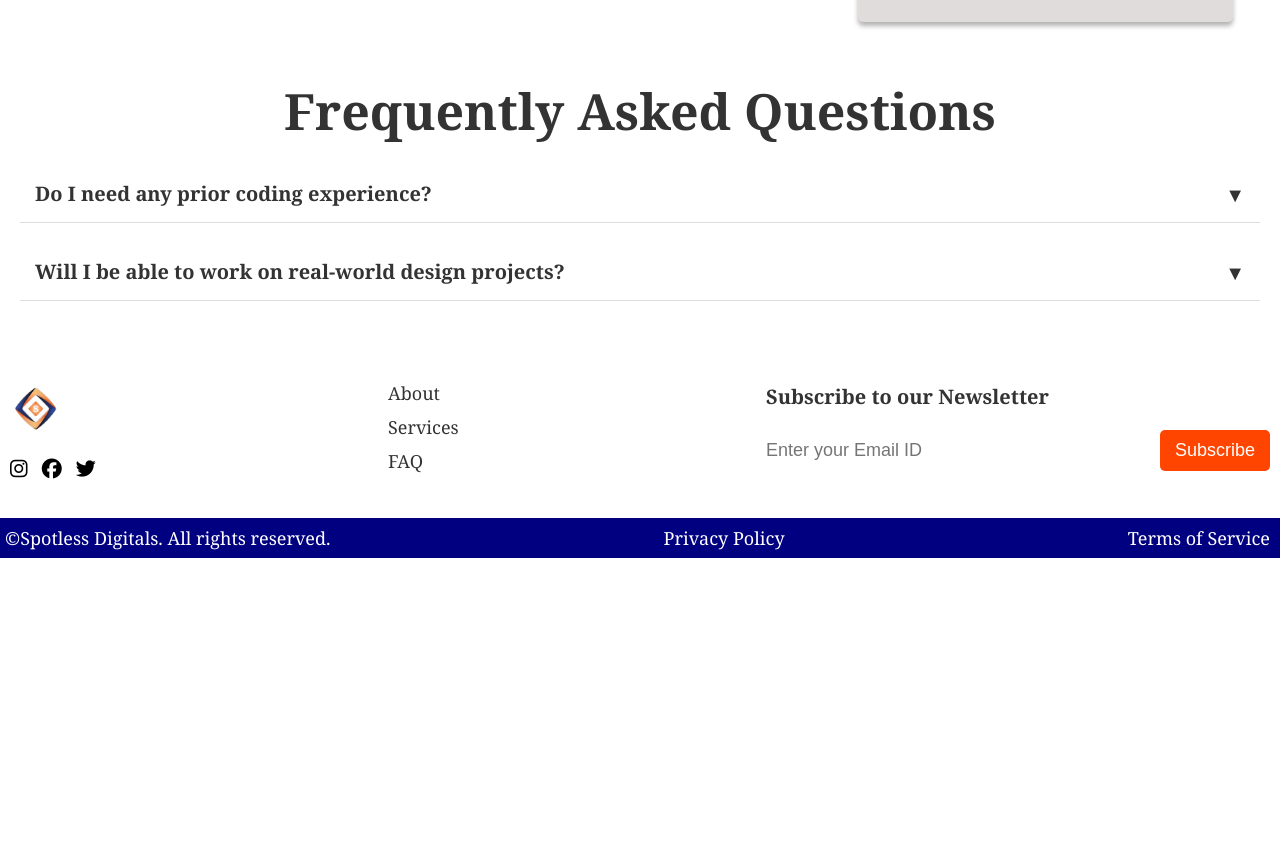
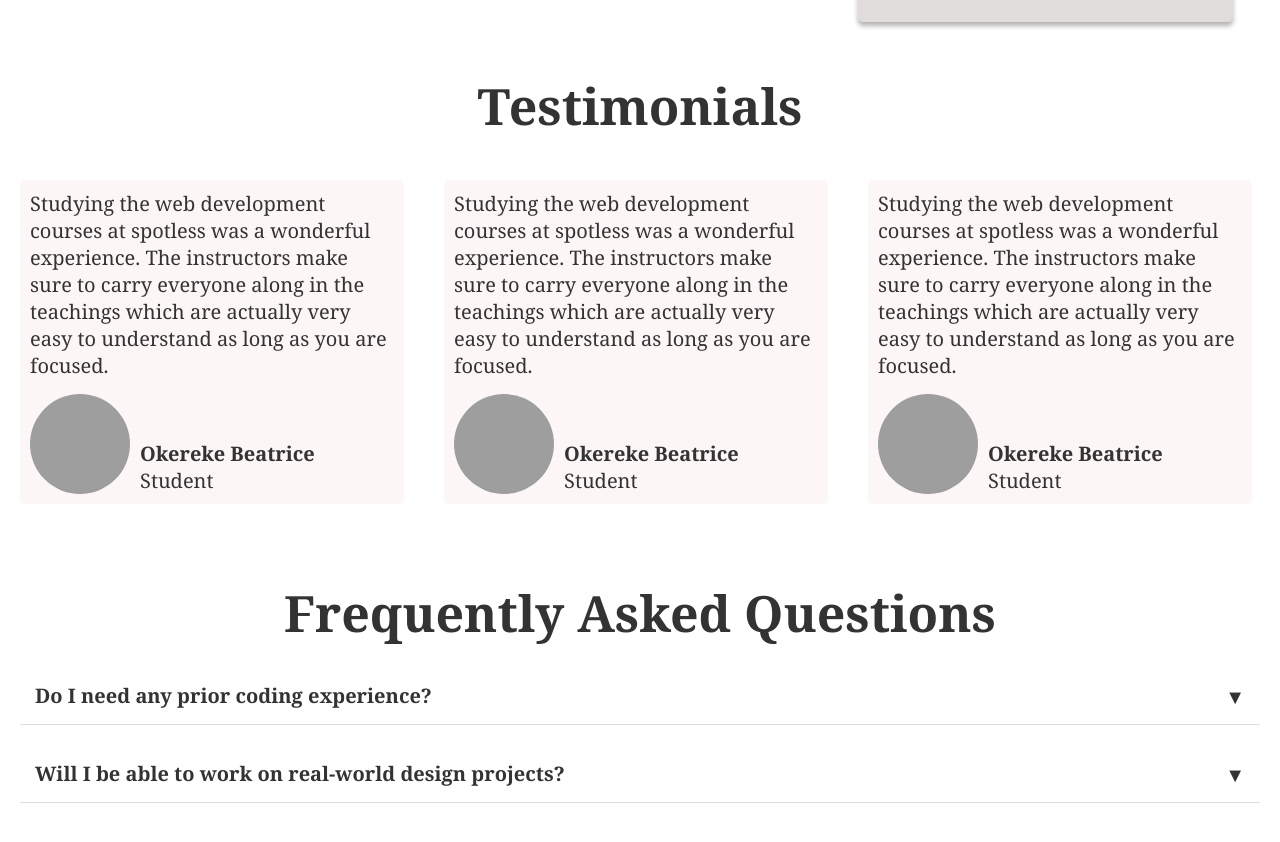
Before and after one commit to Beatrice1911/Spotless-Website-Homepage, a plain HTML site: page index.html in a window 1280 px wide. Shown: the part 2042-2884 px from the top of the page. Before the commit the page ends 2600 px from the top, so only its background shows below. Drawn offline with Linux system fonts and the light colour scheme; grey boxes are pictures that could not be loaded.

Commit message:
Addition of Testimonials section and some style changes

```diff
--- a/index.html
+++ b/index.html
@@ -113,6 +113,42 @@
                 </div>
             </div>
         </section>
+        <section class="Testimonials">
+            <p>Testimonials</p>
+            <div class="testimonials">
+                <div class="testimonial">
+                    <p>Studying the web development courses at spotless was a wonderful experience. The instructors make sure to carry everyone along in the teachings which are actually very easy to understand as long as you are focused.</p>
+                    <div class="info-img">
+                        <div class="img"><img src="Images/IMG_8516.jpg" alt=""></div>
+                        <div class="info">
+                            <p class="name">Okereke Beatrice</p>
+                            <p class="status">Student</p>
+                        </div>
+                    </div>
+                </div>
+                <div class="testimonial">
+                    <p>Studying the web development courses at spotless was a wonderful experience. The instructors make sure to carry everyone along in the teachings which are actually very easy to understand as long as you are focused.</p>
+                    <div class="info-img">
+                        <div class="img"><img src="Images/IMG_8516.jpg" alt=""></div>
+                        <div class="info">
+                            <p class="name">Okereke Beatrice</p>
+                            <p class="status">Student</p>
+                        </div>
+                    </div>
+                </div>
+                <div class="testimonial">
+                    <p>Studying the web development courses at spotless was a wonderful experience. The instructors make sure to carry everyone along in the teachings which are actually very easy to understand as long as you are focused.</p>
+                    <div class="info-img">
+                        <div class="img"><img src="Images/IMG_8516.jpg" alt=""></div>
+                        <div class="info">
+                            <p class="name">Okereke Beatrice</p>
+                            <p class="status">Student</p>
+                        </div>
+                    </div>
+                </div>
+            </div>
+
+        </section>
         <section class="FAQ" id="faqs">
             <p>Frequently Asked Questions</p>
             <div class="faq">
--- a/style.css
+++ b/style.css
@@ -1,3 +1,7 @@
+:root{
+    --text-color1: #333;
+}
+
 *, *::before, *::after{
     margin: 0;
     padding: 0;
@@ -151,7 +155,7 @@ nav{
 }
 
 .get-started{
-    color: #333;
+    color: var(--text-color1);
     background-color: #f2f2f2;
 }
 
@@ -184,7 +188,7 @@ nav{
 
 .about-content p{
     font-size: 50px;
-    color: #333;
+    color: var(--text-color1);
     font-weight: bold;
     margin-bottom: 20px;
 }
@@ -196,7 +200,7 @@ nav{
 .about-content li{
     list-style: none;
     font-size: 18px;
-    color: #333;
+    color: var(--text-color1);
     margin-bottom: 10px;
 }
 
@@ -220,7 +224,7 @@ nav{
 
 .services > p{
     font-size: 50px;
-    color: #333;
+    color: var(--text-color1);
     font-weight: bold;
     margin-bottom: 20px;
     text-align: center;
@@ -269,6 +273,60 @@ nav{
     color: #2a3d66;
 }
 
+.Testimonials{
+    max-width: 100%;
+    margin: 40px 0 50px;
+}
+
+.Testimonials > p{
+    font-size: 50px;
+    color: var(--text-color1);
+    font-weight: bold;
+    margin-bottom: 20px;
+    text-align: center;
+}
+
+.testimonials{
+    display: flex;
+    flex-wrap: wrap;
+}
+
+.testimonial{
+    display: flex;
+    flex-direction: column;
+    width: 30%;
+    margin: 20px;
+    font-size: 20px;
+    color: var(--text-color1);
+    background-color: #fcf6f6;
+    padding: 10px;
+    border-radius: 5px;
+}
+
+.info-img{
+    display: flex;
+    align-items: flex-end;
+    margin-top: 15px;
+}
+
+.img{
+    border-radius: 50%;
+    width: 100px;
+    height: 100px;
+    overflow: hidden;
+    margin-right: 10px;
+}
+
+.img img{
+    width: 100%;
+    height: 100%;
+    object-fit: cover;
+}
+
+.name{
+    font-weight: bold;
+}
+
 .FAQ{
     width: 100%;
     margin: 40px 0 50px;
@@ -277,7 +335,7 @@ nav{
 
 .FAQ p{
     font-size: 50px;
-    color: #333;
+    color: var(--text-color1);
     font-weight: bold;
     margin-bottom: 20px;
     text-align: center;
@@ -296,7 +354,7 @@ nav{
     position: relative;
     font-size: 20px;
     font-weight: bold;
-    color: #333;
+    color: var(--text-color1);
 }
 
 .faq-question::after{
@@ -311,7 +369,7 @@ nav{
     padding: 15px;
     display: none;
     margin-left: 20px;
-    color: #333;
+    color: var(--text-color1);
 }
 
 .contact{
@@ -350,7 +408,7 @@ nav{
 }
 
 .links li a{
-    color: #333;
+    color: var(--text-color1);
     text-decoration: none;
     font-size: 18px;
     transition: opacity .3s ease-in-out;
@@ -367,7 +425,7 @@ nav{
 .subscribe h3{
     font-size: 20px;
     margin-bottom: 20px;
-    color: #333;
+    color: var(--text-color1);
 }
 
 .subscribe-form{
@@ -520,6 +578,10 @@ footer a:hover{
         font-size: 20px;
     }
 
+    .testimonial{
+        width: 100%;
+    }
+
     .faq-question{
         font-size: 20px;
     }
```
Also changed, not shown: 1 other file.
